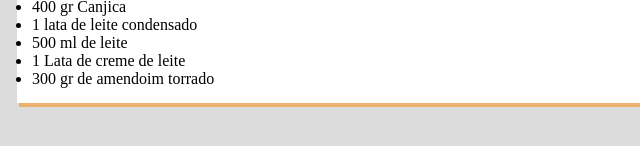
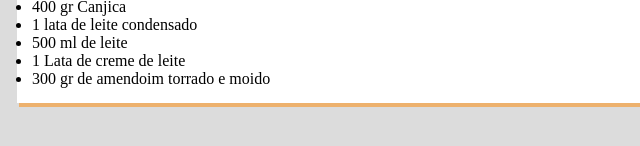
Before and after one commit to lcambrussi1982/formacao, a plain HTML site: page index.html in a window 1280 px wide. Shown: the part 180-326 px from the top of the page, 0-640 px from the left. Drawn offline with Linux system fonts and the light colour scheme.

Commit message:
mudanças

```diff
--- a/index.html
+++ b/index.html
@@ -26,7 +26,7 @@
         <li>1 lata de leite condensado</li>
         <li>500 ml de leite</li>
         <li>1 Lata de creme de leite</li>
-        <li>300 gr de amendoim torrado</li>
+        <li>300 gr de amendoim torrado e moido</li>
     </ul>
 
 </section>
```
